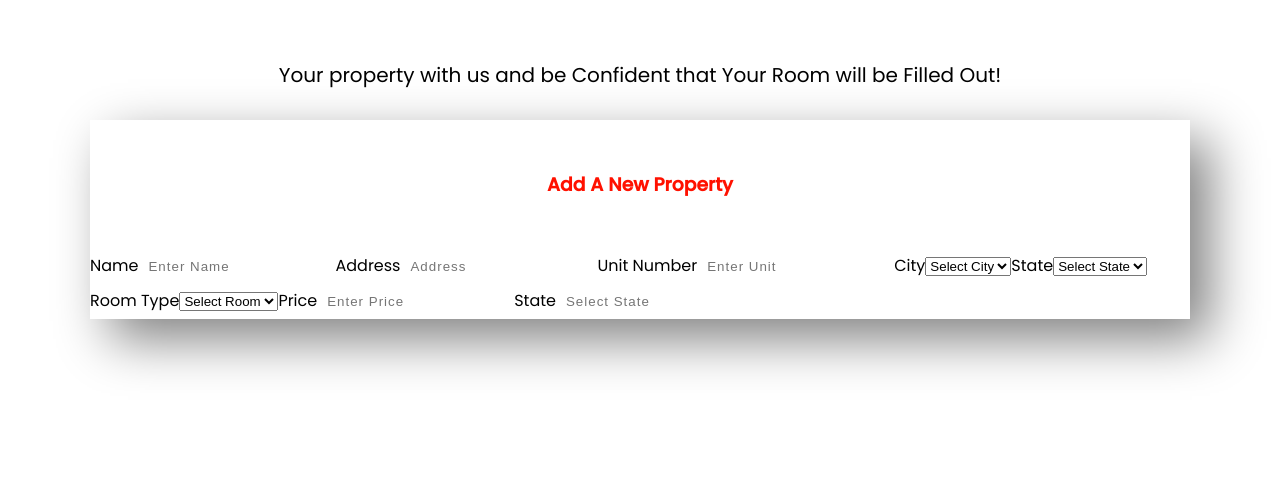
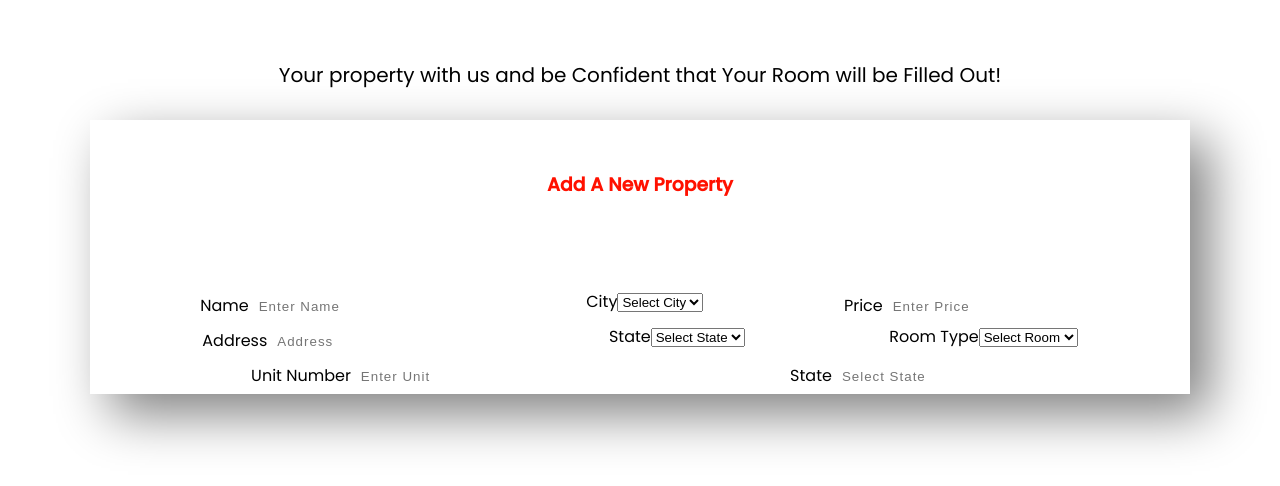
Before and after one commit to mairura/rentalProperty, a React (Create React App) app: page /contactus in a window 1280 px wide. Shown: the top 486 px of the page. Built offline with nearby package versions, Linux system fonts and the light colour scheme.

Commit message:
Update on form fields

```diff
--- a/src/Components/ContactUs/ContactUs.jsx
+++ b/src/Components/ContactUs/ContactUs.jsx
@@ -10,13 +10,14 @@
       </h4>
       <div className="contactus_form">
         <h3>Add A New Property</h3>
+        <div className="contactus_container">
           <form>
+            <div className="name">
+              <div>
                 <label>Name</label>
                 <input type="text" placeholder="Enter Name" />
-          <label>Address</label>
-          <input type="text" placeholder="Address" />
-          <label>Unit Number</label>
-          <input type="text" placeholder="Enter Unit" />
+              </div>
+              <div>
                 <label>City</label>
                 <select>
                   <option value="">Select City</option>
@@ -24,6 +25,21 @@
                   <option value="Nakuru">Nakuru</option>
                   <option value="Kajiado">Kajiado</option>
                 </select>
+              </div>
+              <div>
+                <label>Price</label>
+                <input type="text" placeholder="Enter Price" />
+              </div>
+            </div>
+          </form>
+          {/* //////////////////// */}
+          <form>
+            <div className="name">
+              <div>
+                <label>Address</label>
+                <input type="text" placeholder="Address" />
+              </div>
+              <div>
                 <label>State</label>
                 <select>
                   <option value="">Select State</option>
@@ -31,6 +47,8 @@
                   <option value="Nakuru">Nakuru</option>
                   <option value="Rongai">Rongai</option>
                 </select>
+              </div>
+              <div>
                 <label>Room Type</label>
                 <select>
                   <option value="">Select Room</option>
@@ -38,11 +56,23 @@
                   <option value="Nakuru">2BR</option>
                   <option value="Kajiado">3BR</option>
                 </select>
-          <label>Price</label>
-          <input type="text" placeholder="Enter Price" />
+              </div>
+            </div>
+          </form>
+          {/* /////////////////////////// */}
+          <form>
+            <div className="name">
+              <div>
+                <label>Unit Number</label>
+                <input type="text" placeholder="Enter Unit" />
+              </div>
+              <div>
                 <label>State</label>
                 <input type="text" placeholder="Select State" />
+              </div>
+            </div>
           </form>
+        </div>
       </div>
     </div>
   );
--- a/src/Components/ContactUs/contactus.css
+++ b/src/Components/ContactUs/contactus.css
@@ -17,3 +17,10 @@
   text-transform: capitalize;
   padding: 50px;
 }
+.contactus_container {
+  margin: 40px;
+}
+.name {
+  display: flex;
+  justify-content: space-around;
+}
```
Lines whose indentation alone changed are shown as unchanged.
